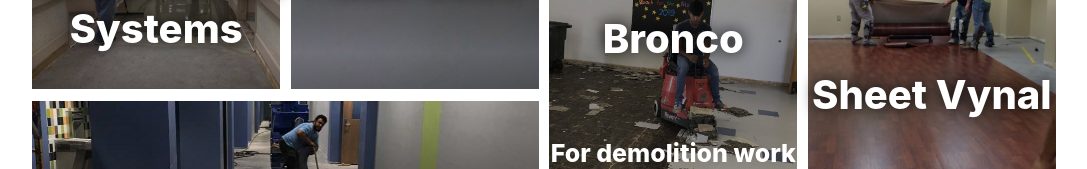
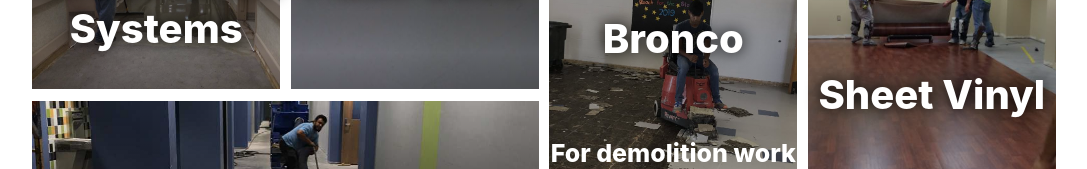
Before and after one commit to Perezented/PSF, a React (Create React App) app: page / in a window 1280 px wide. Shown: the part 2141-2310 px from the top of the page, without its empty margins (96-1183 px from the left). Built offline with nearby package versions, Linux system fonts and the light colour scheme.

Commit message:
spelling on vinyl

```diff
--- a/src/components/subhome/WeDoMore.js
+++ b/src/components/subhome/WeDoMore.js
@@ -14,7 +14,7 @@ export default function WeDoMore() {
           <h5>For demolition work</h5>
         </div>
         <div className="vynal">
-          <h2>Sheet Vynal</h2>
+          <h2>Sheet Vinyl</h2>
         </div>
         <div className="shotblast">
           <h2>Shot Blasting</h2>
```
